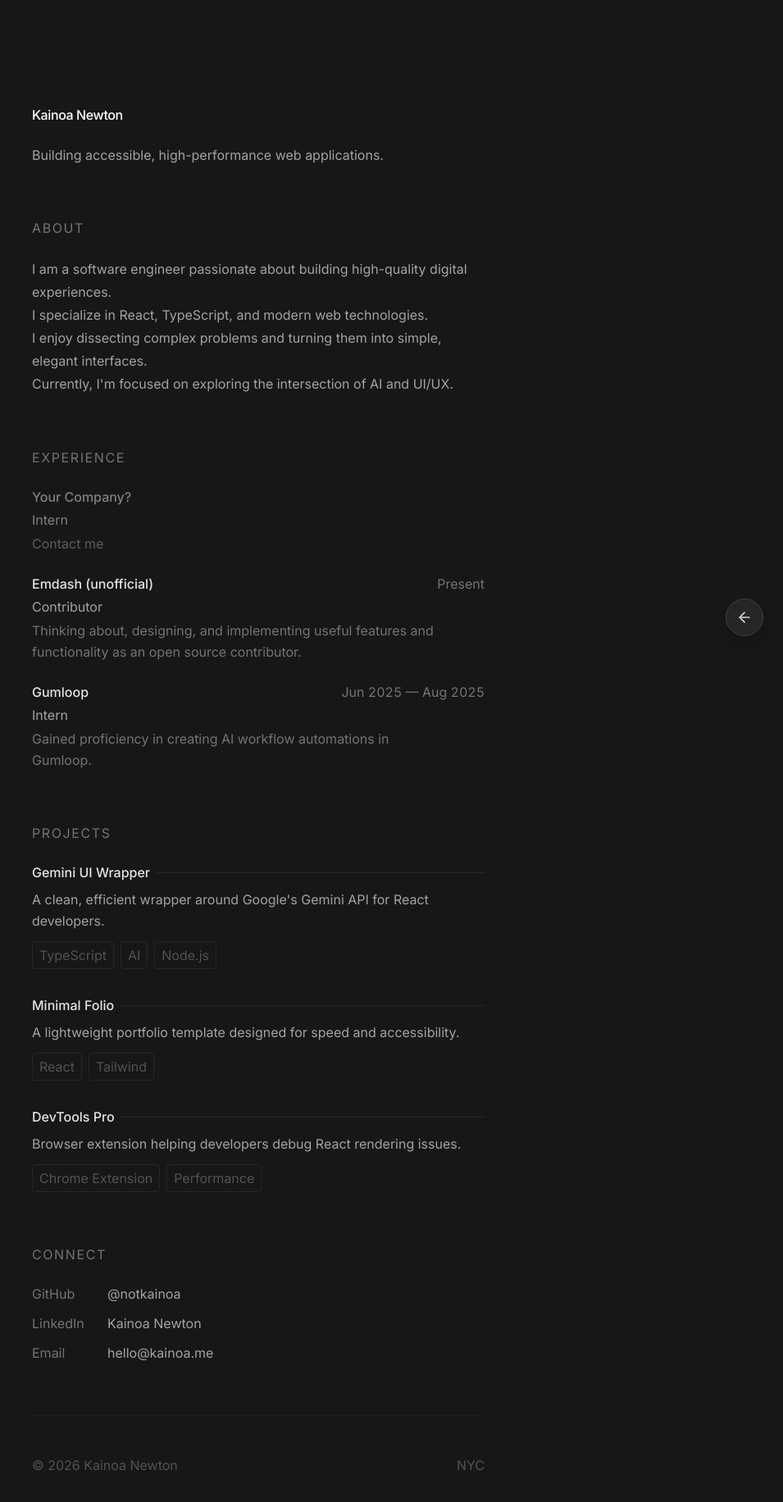
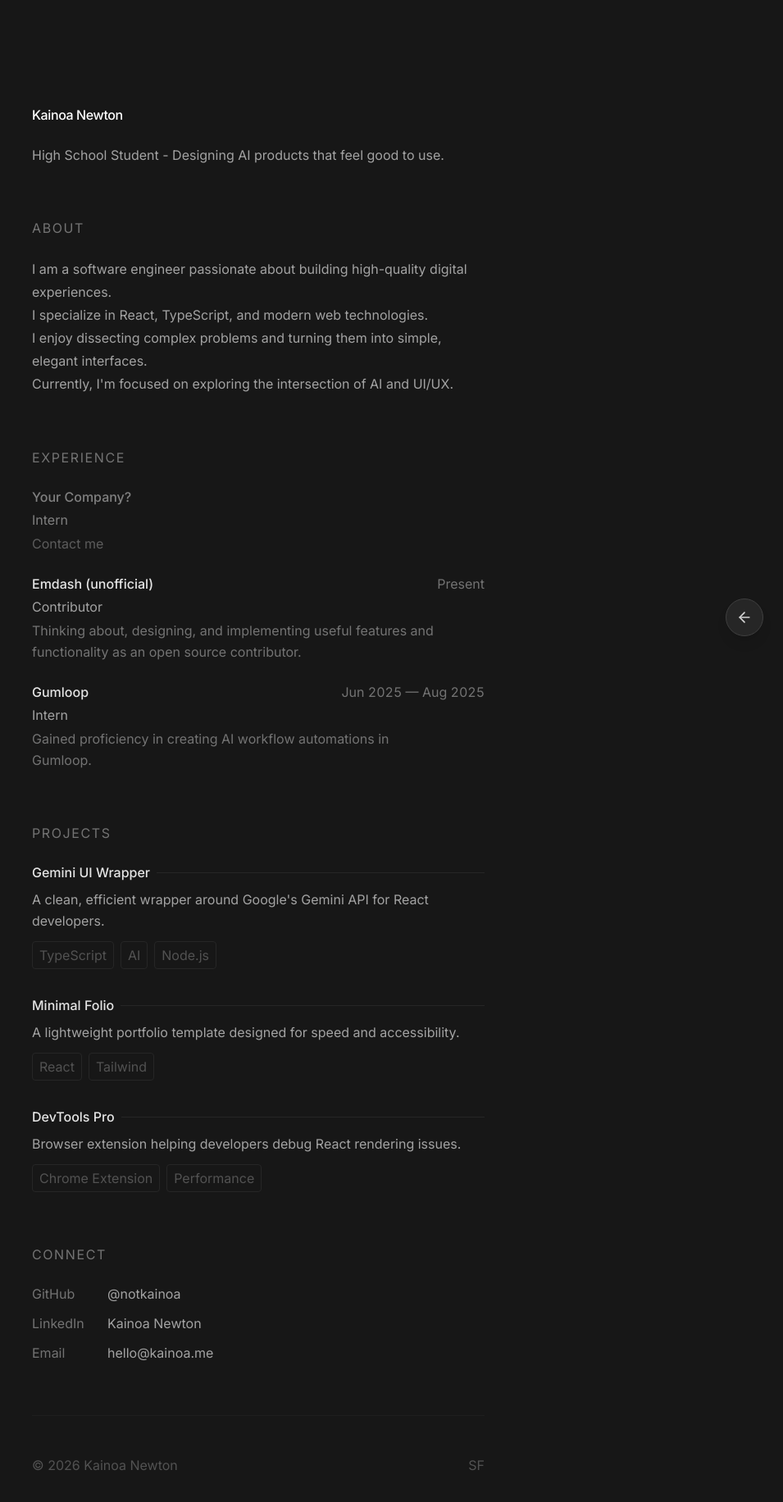
Before and after one commit to notkainoa/kainoa.me, a React (Vite) app: page / in a window 1280 px wide. Shown: the top 1832 px of the page at 82% size, without its empty margins (325-1280 px from the left). Built offline with nearby package versions, Linux system fonts and the light colour scheme.

Commit message:
Updated tagline
Co-Authored-By: Inspector <founders@tryinspector.com>

```diff
--- a/App.tsx
+++ b/App.tsx
@@ -21,7 +21,7 @@ const App: React.FC = () => {
           <h1 className="font-medium text-white tracking-tight">
             {NAME}
           </h1>
-          <p className="text-neutral-400 leading-relaxed max-w-md">
+          <p className="text-neutral-400 leading-relaxed">
             {TAGLINE}
           </p>
         </header>
@@ -81,7 +81,8 @@ const App: React.FC = () => {
         {/* Footer */}
         <footer className="pt-12 border-t border-neutral-800/50 flex justify-between items-center text-neutral-600">
           <span>© {new Date().getFullYear()} {NAME}</span>
-          <span>NYC</span>
+          <span>SF
+</span>
         </footer>
 
       </main>
--- a/constants.ts
+++ b/constants.ts
@@ -2,7 +2,7 @@ import { Job, Project, Social } from './types';
 
 export const NAME = "Kainoa Newton";
 export const TITLE = "Software Engineer";
-export const TAGLINE = "Building accessible, high-performance web applications.";
+export const TAGLINE = "High School Student - Designing AI products that feel good to use.";
 
 export const ABOUT = `
 I am a software engineer passionate about building high-quality digital experiences.
```
